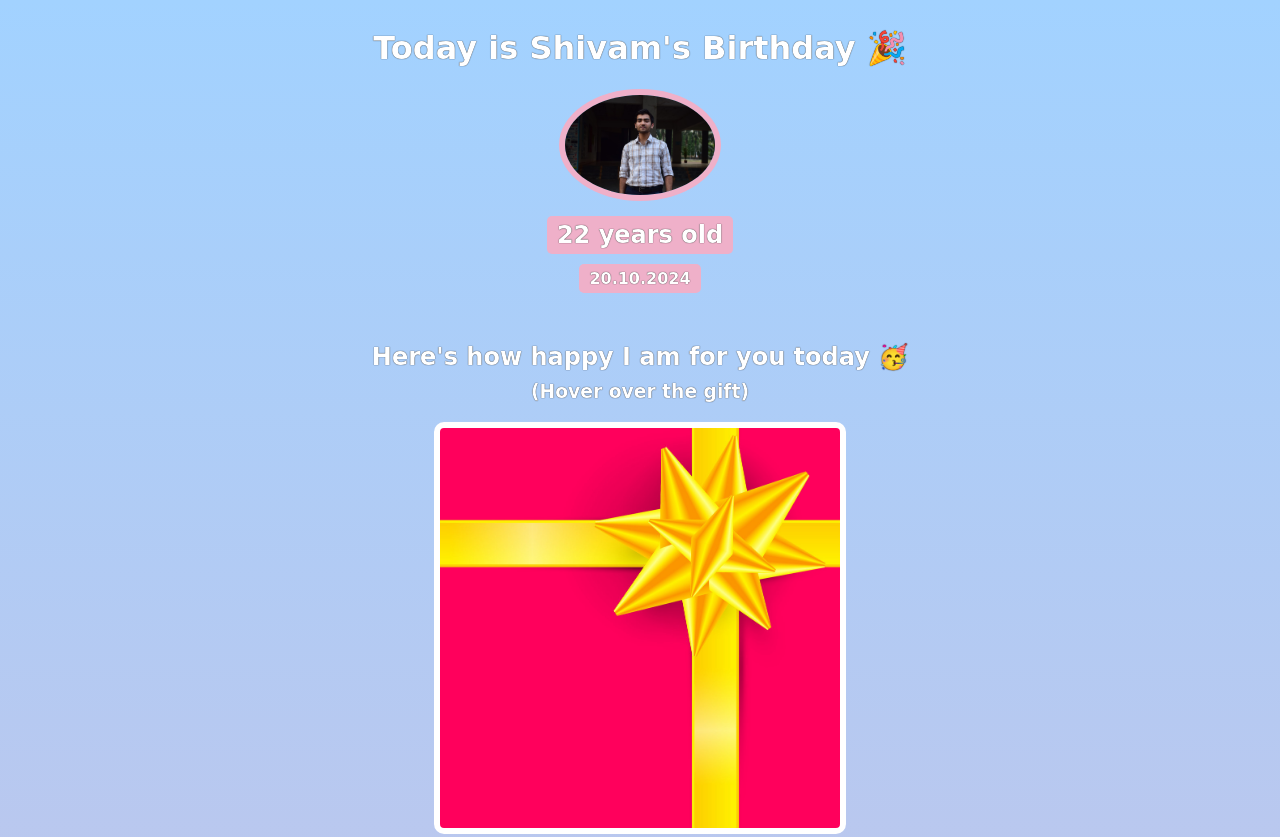
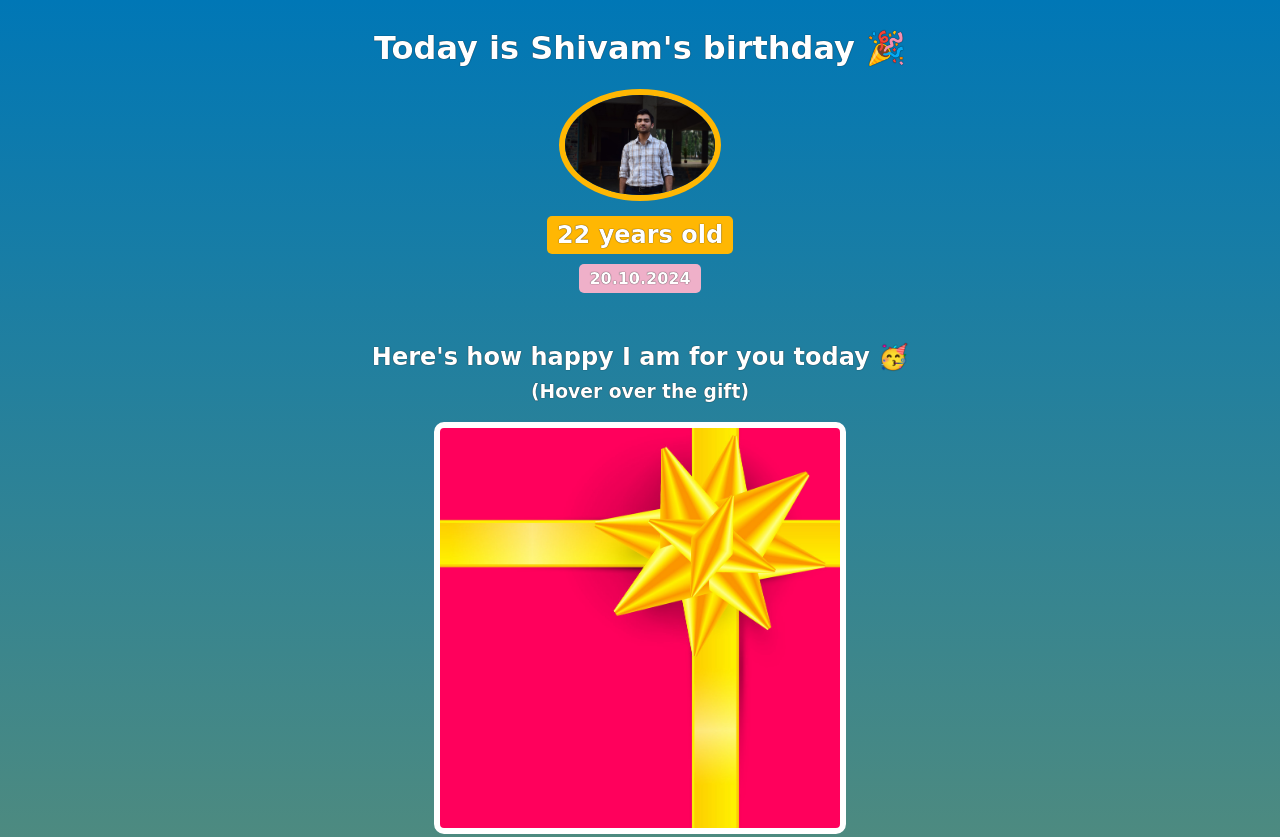
Before and after one commit to shivambankar/Birthday-GIFt-site, a website built with Vite: page index.html in a window 1280 px wide. Shown: the top 837 px of the page. Built offline with nearby package versions, Linux system fonts and the light colour scheme; a web font is replaced by a local one.

Commit message:
color changed

```diff
--- a/index.html
+++ b/index.html
@@ -7,7 +7,7 @@
     </head>
     <body>
         <div id="header">
-            <h1>Today is Shivam's Birthday 🎉</h1>
+            <h1>Today is Shivam's birthday 🎉</h1>
             <img id="bff-img" src="Profile Photo.jpeg">
             <h2 id="bday-age">22 years old</h2>
             <h4 id="bday-date">20.10.2024</h4>
--- a/styles.css
+++ b/styles.css
@@ -1,7 +1,7 @@
 body {
     text-align: center;
     font-family: 'Happy Monkey', cursive;
-    background: linear-gradient(#a2d2ff, #EFB0C9);
+    background: linear-gradient(#0077b6, #ffb703);
     color: #ffffff;
 }
 
@@ -12,12 +12,12 @@ h1, h2, h3, h4, p {
 #bff-img {
     width: 150px;
     border-radius: 50%;
-    border: 6px solid #EFB0C9;
+    border: 6px solid #ffb703;
     margin-bottom: 10px;
 }
 
 #bday-age {
-    background: #EFB0C9;
+    background: #ffb703;
     padding: 5px 10px;
     border-radius: 5px;
     margin: 5px 0 10px 0;
```
